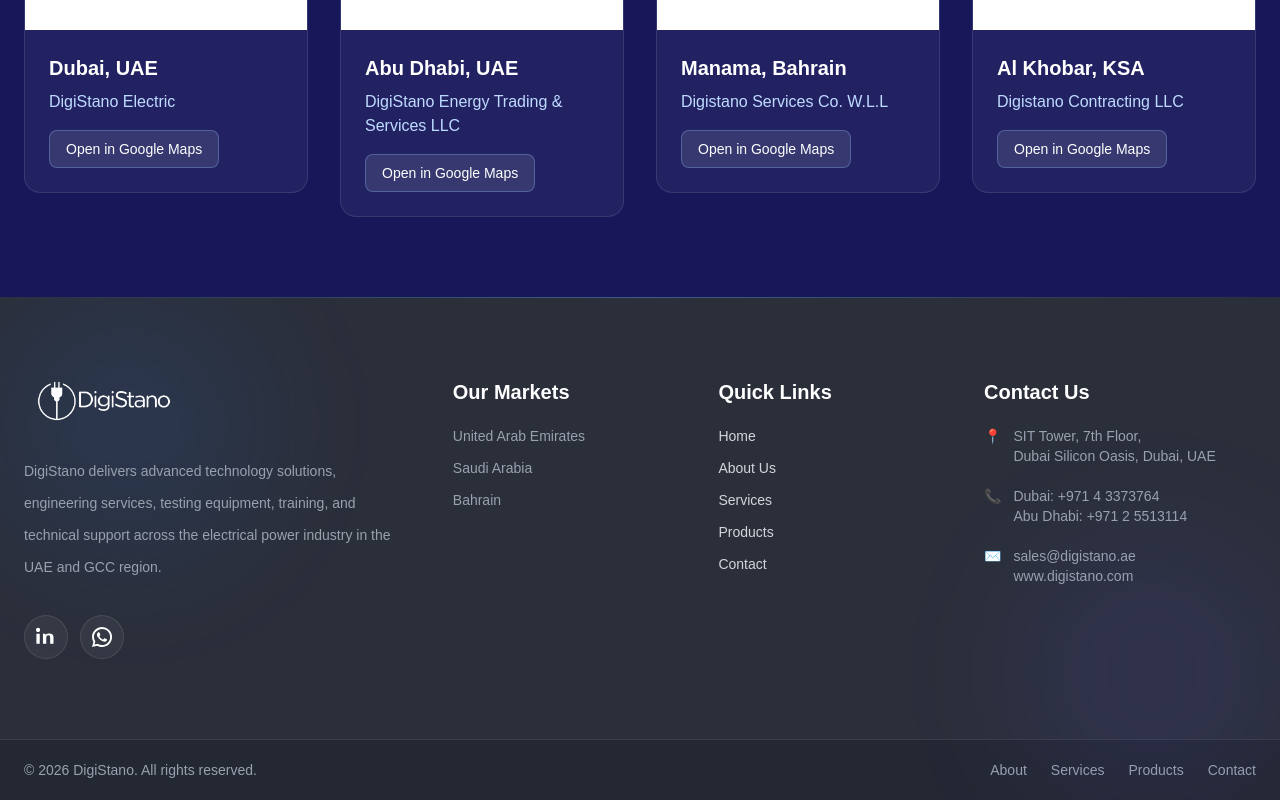
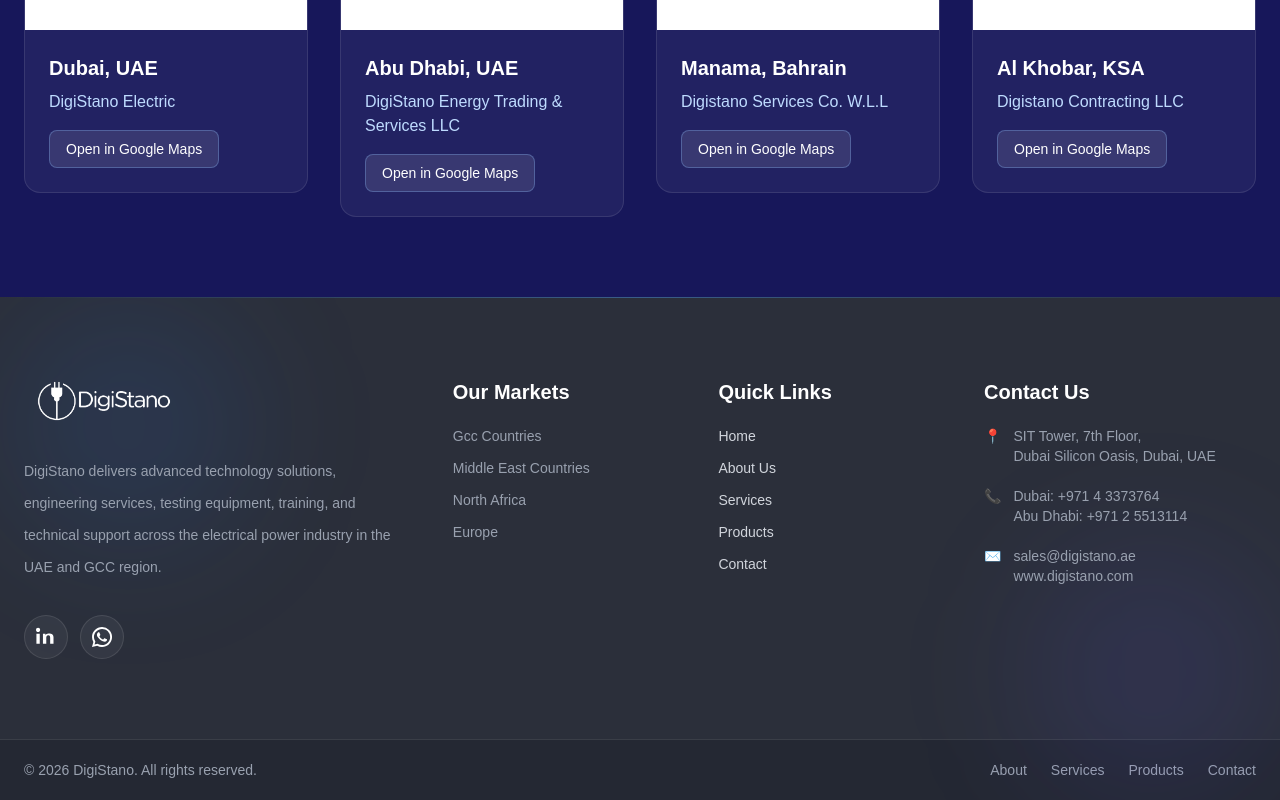
Before and after one commit to mnasrallah05/digistano-website, a Next.js app: page / in a window 1280 px wide. Shown: the part 5059-5859 px from the top of the page. Built offline with nearby package versions, Linux system fonts and the light colour scheme; grey boxes are pictures that could not be loaded.

Commit message:
Footer Edit

```diff
--- a/src/components/sections/Footer.tsx
+++ b/src/components/sections/Footer.tsx
@@ -85,9 +85,10 @@ export default function Footer() {
             </h3>
 
             <ul className="space-y-3 text-sm text-gray-400">
-              <li>United Arab Emirates</li>
-              <li>Saudi Arabia</li>
-              <li>Bahrain</li>
+              <li>Gcc Countries</li>
+              <li>Middle East Countries</li>
+              <li>North Africa</li>
+              <li>Europe</li>
             </ul>
           </div>
 
```
